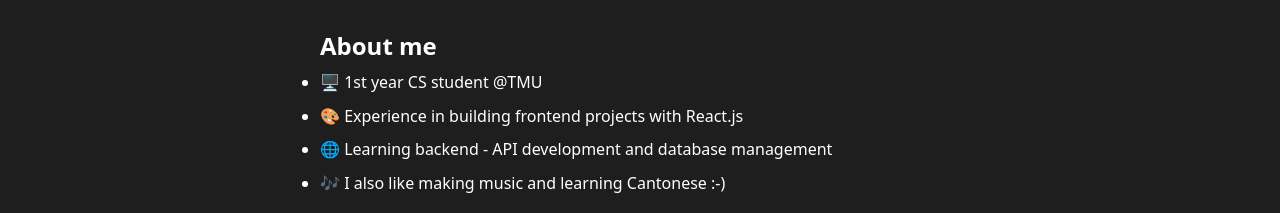
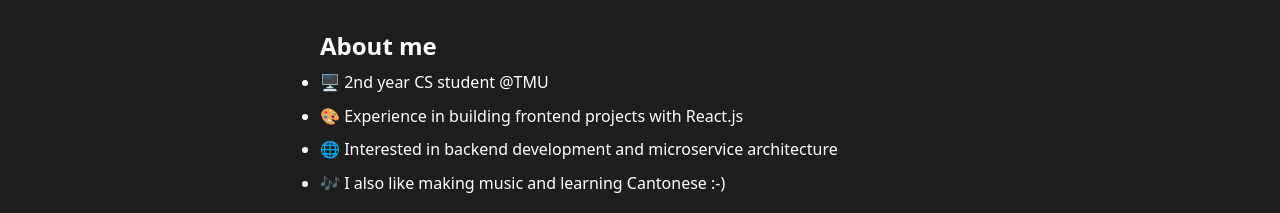
Before and after one commit to mattp532/portfolio-2, a React (Vite) app in the folder portfolio-2/: page / in a window 1280 px wide. Shown: the part 334-547 px from the top of the page. Built offline with nearby package versions, Linux system fonts and the light colour scheme.

Commit message:
im 2nd year now

```diff
--- a/portfolio-2/src/App.jsx
+++ b/portfolio-2/src/App.jsx
@@ -235,14 +235,14 @@ function App() {
             <h1 className="font-bold text-2xl">About me</h1>
             <ul className="list-disc space-y-2 mt-2 ">
               <li className="hover:translate-x-1 duration-300">
-                🖥️ 1st year CS student @TMU
+                🖥️ 2nd year CS student @TMU
               </li>
               <li className="hover:translate-x-1 duration-300">
                 {" "}
                 🎨 Experience in building frontend projects with React.js
               </li>
               <li className="hover:translate-x-1 duration-300">
-                🌐 Learning backend - API development and database management
+                🌐 Interested in backend development and microservice architecture
               </li>
               <li className="hover:translate-x-1 duration-300">
                 🎶 I also like making music and learning Cantonese :-)
```
